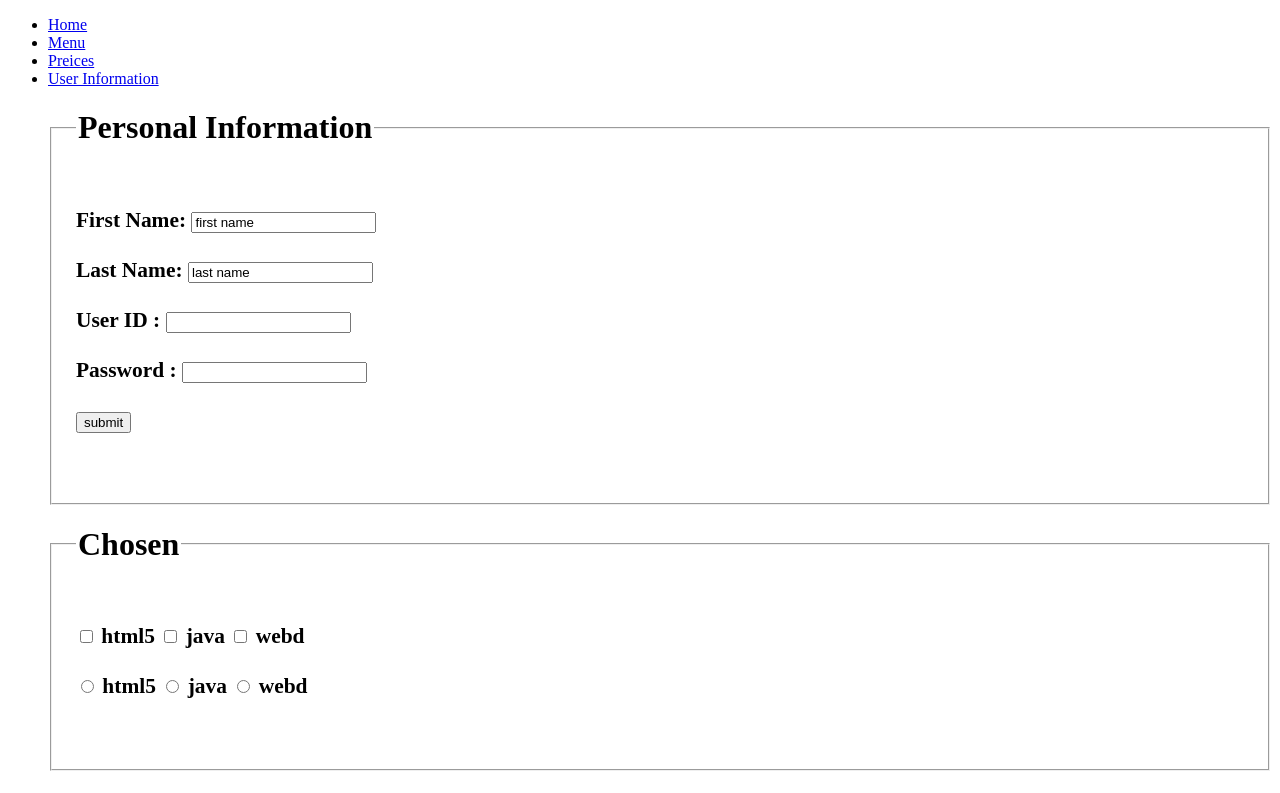
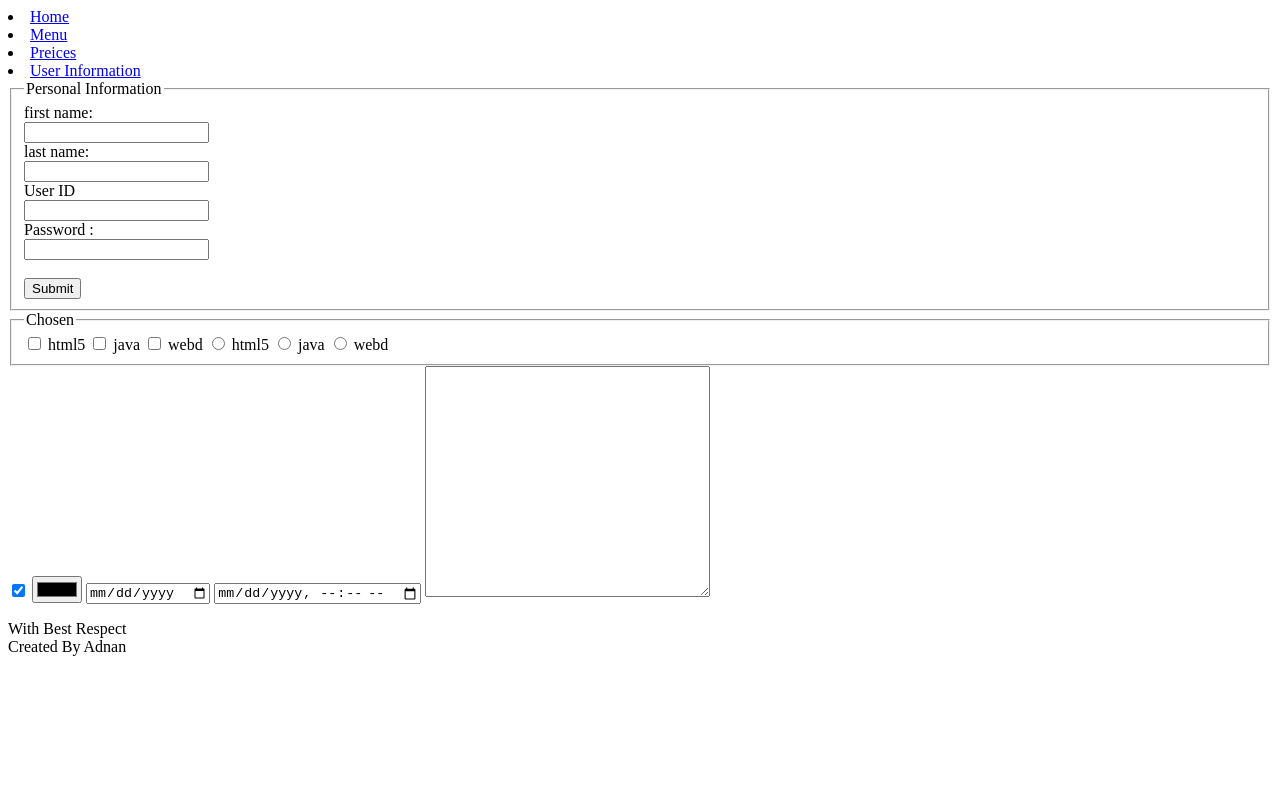
Before and after one commit to adnancode78/web-exercises, a plain HTML site: page html_grundladen/webseit/UserInformation.html in a window 1280 px wide. Shown: the top 793 px of the page. Drawn offline with Linux system fonts and the light colour scheme; files that its build step writes are made by us from their sources.

Commit message:
for reveiw and get approval 20240312

```diff
--- a/html_grundladen/webseit/Styel.css
+++ b/html_grundladen/webseit/Styel.css
@@ -15,10 +15,14 @@ h2 {
 h3 {
     color: black;
     font-weight: bold;
-    font-family: "Times New Roman"
+    font-family: "Times New Roman";
     text-decoration: underline;
     font-size: 50px;
 
+}
+
+#lname{
+    white-space: pre-line;
 }
 
 
--- a/html_grundladen/webseit/UserInformation.html
+++ b/html_grundladen/webseit/UserInformation.html
@@ -13,79 +13,82 @@
 
 
 <body>
-<ul>
+
 <li><a href="index.html" target="_blank">Home</a></li>
 <li><a href="Menu.html">Menu</a></li>
 <li><a href="Preices.html">Preices</a></li>
 <li><a href="UserInformation.html">User Information</a></li>
 
 <form action="/action_page.php">
-        <h1>
-            <fieldset >
+
+    <fieldset>
         <legend>Personal Information</legend>
-                <h6>
-        First Name:
-        <input TYPE="text" name="first_name" value="first name"/>
-            <br><br>
-
-            Last Name:
-            <input TYPE="text" name="last_name" value="last name" >
-            <br><br>
-               User ID :
-                    <input type="text" name="user_id"/>
-                    <br><br>
-
-                    <label for="password">Password :</label>
+        <div>
+            <label for="firstname">first name:</label><br>
+            <input type="text" id="firstname" name="firstname">
+        </div>
+        <div>
+            <label for="lastname">last name:</label><br>
+            <input type="text" id="lastname" name="lastname">
+        </div>
+        <div>
+            <label for="userid">User ID</label><br>
+            <input type="text" id="userid" name="userid">
+        </div>
+        <div>
+            <label for="password">Password :</label><br>
             <input type="password" id="password">
-                    <br><br>
-                    <input type="submit" value="submit">
-                </h6>
+        </div>
+        <div>
+         <br>
+            <input type="submit" id="submit" name="submit">
+        </div>
     </fieldset>
-        </h1>
 </form>
 
+
+
 <form>
-    <h1>
+
     <fieldset>
         <legend>Chosen</legend>
-            <h6>
 
-                <input type="checkbox"  name="html5" id="html5" value="on">
+
+        <input type="checkbox" name="html5" id="html5" value="on">
         <label for="html5">html5</label>
         <input type="checkbox" name="java" id="java" value="on">
         <label for="java">java</label>
         <input type="checkbox" name="webd" id="webd" value="on">
         <label for="webd">webd</label>
-                <br><br>
+
         <input type="radio" name="subject" id="html5" value="HTML5">
         <label for="html5">html5</label>
         <input type="radio" name="subject" id="java" value="java">
         <label for="java">java</label>
         <input type="radio" name="webd" id="webd" value="webd">
         <label for="webd">webd</label>
-            </h6>
+
     </fieldset>
-    </h1>
+
 </form>
 
 <input type="checkbox" checked>
-    <br><br>
+
 <input type="color">
-    <br><br>
+
 <input type="date">
-    <br><br>
-    <input	type="datetime-local">
-    <br><br>
+
+<input type="datetime-local">
+
 <textarea name="message" rows="15" cols="33">
     </textarea>
 
 
-</body>
 <footer>
     <p>With Best Respect
         <br>Created By Adnan</p>
 
 </footer>
-</ul>
+
 </body>
 </html>
```
Lines whose indentation alone changed are shown as unchanged.
